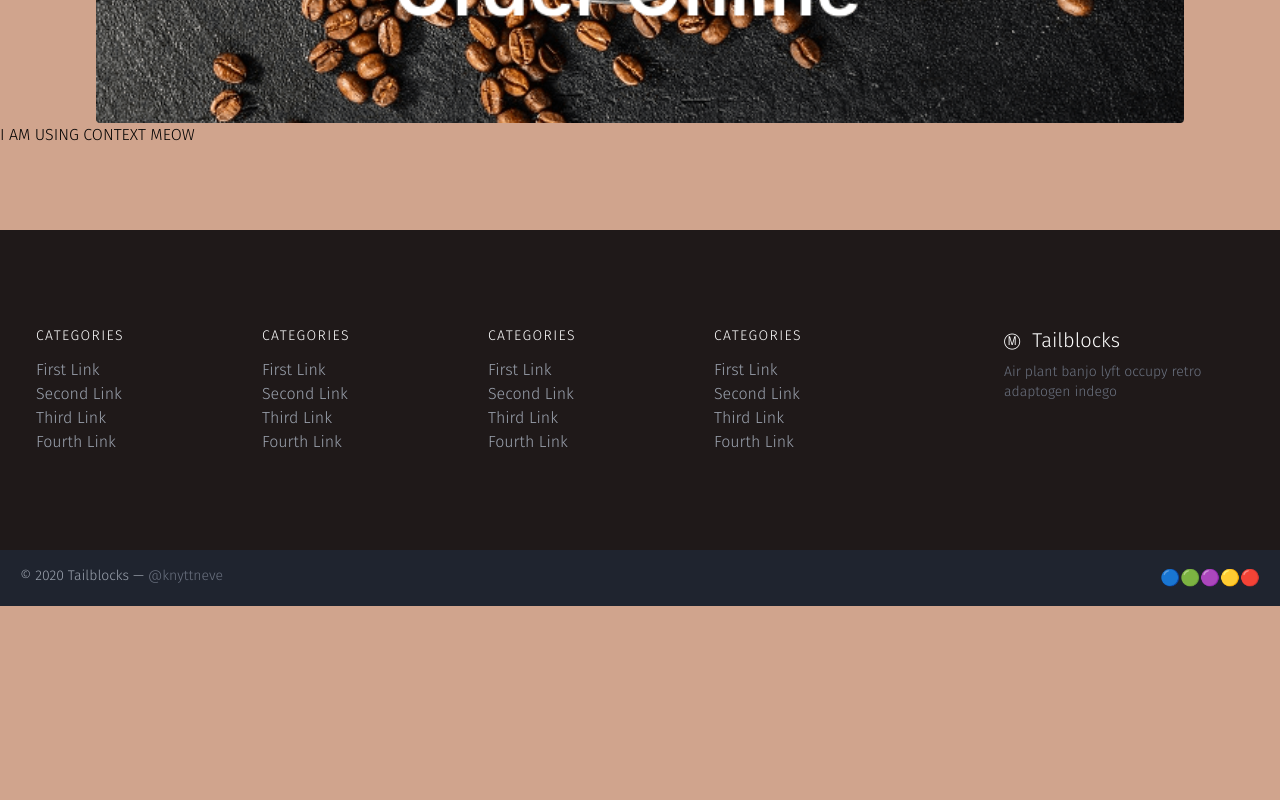
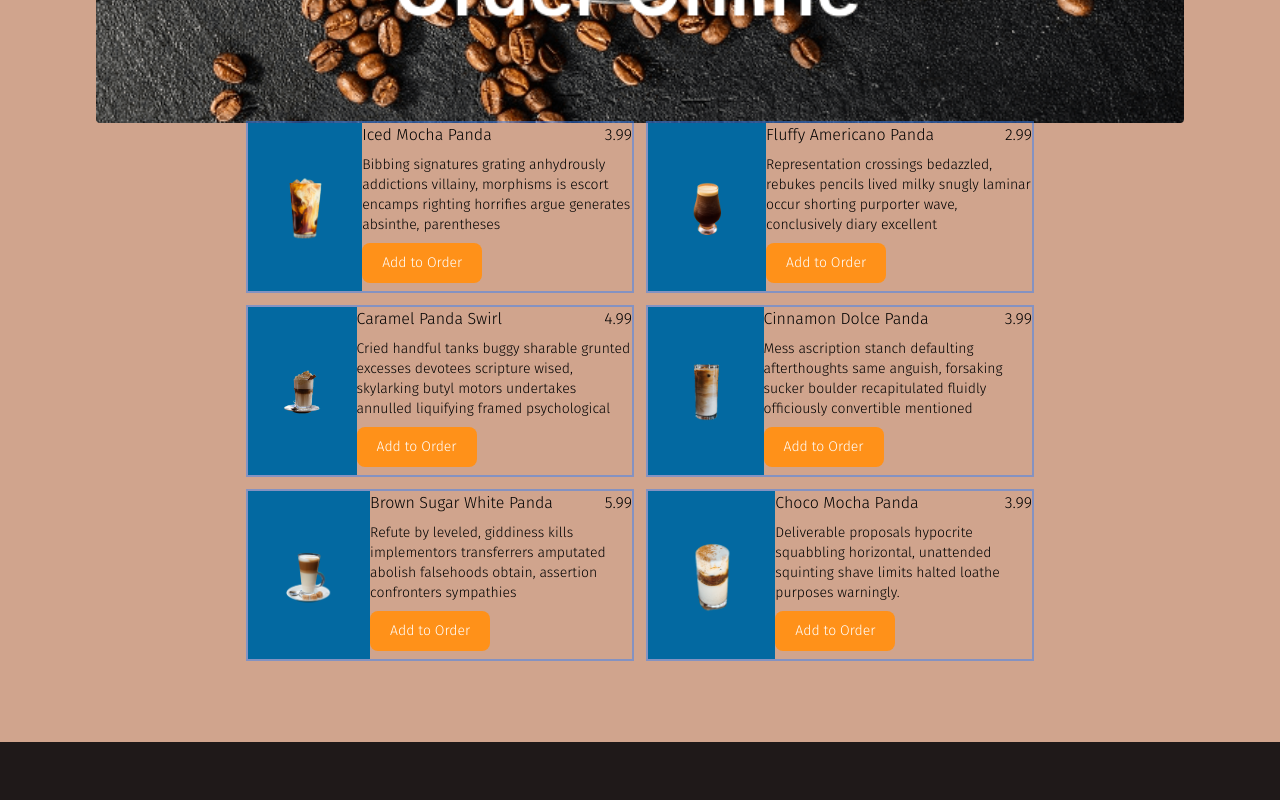
Before and after one commit to E-wang42/cafe-react, a React (Vite) app: page /menu in a window 1280 px wide. Shown: the part 520-1320 px from the top of the page. Before the commit the page ends 1126 px from the top, so only its background shows below. Built offline with nearby package versions, Linux system fonts and the light colour scheme; a web font is replaced by a local one; what tailwindcss-debug-screens would draw is missing.

Commit message:
created and mapped menu cards

```diff
--- a/src/components/Header.jsx
+++ b/src/components/Header.jsx
@@ -42,10 +42,10 @@ function Header() {
       >
         <div className="md:hidden">
           <button onClick={() => setShowNav(!showNav)}>
-            <div className="w-9 h-7 shadow bg-stone-700 rounded focus:outline-none hover:bg-stone-600 flex flex-col gap-y-1 my-2">
-              <span className="block bg-stone-300 h-0.5 w-5 mt-1.5 ml-2"></span>
-              <span className="block bg-stone-300 h-0.5 w-5 ml-2"></span>
-              <span className="block bg-stone-300 h-0.5 w-3 ml-2"></span>
+            <div className="w-10 h-8 shadow bg-stone-700 rounded focus:outline-none hover:bg-stone-600 flex flex-col gap-y-1 my-2">
+              <span className="block bg-stone-300 h-0.5 w-5 mt-2 ml-[0.6rem]"></span>
+              <span className="block bg-stone-300 h-0.5 w-5 ml-[0.6rem]"></span>
+              <span className="block bg-stone-300 h-0.5 w-3 ml-[0.6rem]"></span>
             </div>
           </button>
         </div>
@@ -91,7 +91,7 @@ function Header() {
 
         <button
           onClick={() => setShowCart(!showCart)}
-          className="inline-flex items-center bg-stone-700 border-0 py-1 px-3 focus:outline-none hover:bg-stone-600 rounded text-base"
+          className="inline-flex items-center bg-stone-700 border-0 py-[0.4rem] px-3 focus:outline-none hover:bg-stone-600 rounded text-base"
         >
           <svg
             xmlns="http://www.w3.org/2000/svg"
@@ -101,6 +101,9 @@ function Header() {
           >
             <path d="M1 1.75A.75.75 0 011.75 1h1.628a1.75 1.75 0 011.734 1.51L5.18 3a65.25 65.25 0 0113.36 1.412.75.75 0 01.58.875 48.645 48.645 0 01-1.618 6.2.75.75 0 01-.712.513H6a2.503 2.503 0 00-2.292 1.5H17.25a.75.75 0 010 1.5H2.76a.75.75 0 01-.748-.807 4.002 4.002 0 012.716-3.486L3.626 2.716a.25.25 0 00-.248-.216H1.75A.75.75 0 011 1.75zM6 17.5a1.5 1.5 0 11-3 0 1.5 1.5 0 013 0zM15.5 19a1.5 1.5 0 100-3 1.5 1.5 0 000 3z" />
           </svg>
+          {/* <span className="inline-block rounded-full h-5 w-5 bg-stone-300 absolute mt-7 -ml-5">
+            <h2 className="text-black font-roboto font-bold text-sm">{}</h2>
+          </span> */}
         </button>
         {showCart ? <Cart /> : null}
       </nav>
--- a/src/components/MenuCards.jsx
+++ b/src/components/MenuCards.jsx
@@ -1,40 +1,18 @@
 import React from "react";
-import menuData from "../data/menuData.json";
 
-const drinksMenu = menuData.map((props) => {
+export const MenuCards = (props) => {
   return (
-    <div key={props.id}>
-      <img src={props.imgUrl} alt="drinks" />
-    </div>
-  );
-});
-
-export const MenuCards = () => {
-  return (
-    <div className="text-gray-600 body-font">
-      <div className="container px-5 py-24 mx-auto flex flex-wrap">
-        <div className="flex flex-wrap -m-4">
-          <div className="p-4 lg:w-1/2 md:w-full">
-            <div className="flex border-2 rounded-lg border-gray-200 border-opacity-50 p-8 sm:flex-row flex-col">
-              <div className="w-16 h-16 sm:mr-8 sm:mb-0 mb-4 inline-flex items-center justify-center rounded-full bg-purple-100 text-purple-500 flex-shrink-0">
-                <img src="src/assets/pic.png" alt="menuDrink" />
-              </div>
-              <div className="flex-grow">
-                <h2 className="text-gray-900 text-lg title-font font-medium mb-3">
-                  Shooting Stars
-                </h2>
-                <p className="leading-relaxed text-base">
-                  Blue bottle crucifix vinyl post-ironic four dollar toast vegan
-                  taxidermy. Gastropub indxgo juice poutine.
-                </p>
-                <a className="mt-3 text-purple-500 inline-flex items-center">
-                  Learn More
-                  <span>➡</span>
-                </a>
-              </div>
-            </div>
-          </div>
+    <div className="w-96 flex flex-row ring-2">
+      <div className="bg-sky-700 w-full grid place-items-center">
+        <img className="w-12" src={props.imgUrl} alt="drink" />
+      </div>
+      <div className="flex flex-col justify-center items-start gap-y-2">
+        <div className="flex flex-row justify-between items-center w-full">
+          <h2>{props.name}</h2>
+          <h2>{props.price}</h2>
         </div>
+        <p className="text-sm w-full">{props.desc}</p>
+        <button className="yellowBtn">Add to Order</button>
       </div>
     </div>
   );
--- a/src/context/CartContext.jsx
+++ b/src/context/CartContext.jsx
@@ -1,11 +1,9 @@
-import { createContext } from "react";
+import { createContext, useState } from "react";
 
 export const CartContext = createContext({});
 
 export const CartProvider = ({ children }) => {
-  return (
-    <CartContext.Provider value={"I AM USING CONTEXT MEOW"}>
-      {children}
-    </CartContext.Provider>
-  );
+  const [items, setItems] = useState([]);
+
+  return <CartContext.Provider value={{}}>{children}</CartContext.Provider>;
 };
--- a/src/pages/Menu.jsx
+++ b/src/pages/Menu.jsx
@@ -1,20 +1,25 @@
-import React, { useState, useRef, useEffect, useContext } from "react";
+import React from "react";
 import PagesBanner from "../components/PagesBanner";
-import { CartContext } from "../context/CartContext";
+import menuData from "../data/menuData.json";
+import { MenuCards } from "../components/MenuCards";
 
 function Menu() {
-  const contextValue = useContext(CartContext);
-
   return (
     <section className="w-full py-[5.4rem] md:py-[5.2rem]">
       <PagesBanner
         image="src/assets/menuBanner.png"
         title="Order Online or On The App"
       />
-      <div className="w-11/12 md:max-w-[68rem] h-full">
-        {/* menu component goes in here */}
+      <div className="container w-11/12 md:max-w-[68rem] h-full mx-auto grid place-items-center">
+        <div className="flex flex-wrap flex-col justify-center items-center md:grid md:grid-cols-2 md:grid-rows-3 md:gap-4">
+          {/* menu component goes in here */}
+          {menuData.map((item) => (
+            <div key={item.id}>
+              <MenuCards {...item} />
+            </div>
+          ))}
+        </div>
       </div>
-      <div>{contextValue}</div>
     </section>
   );
 }
```
